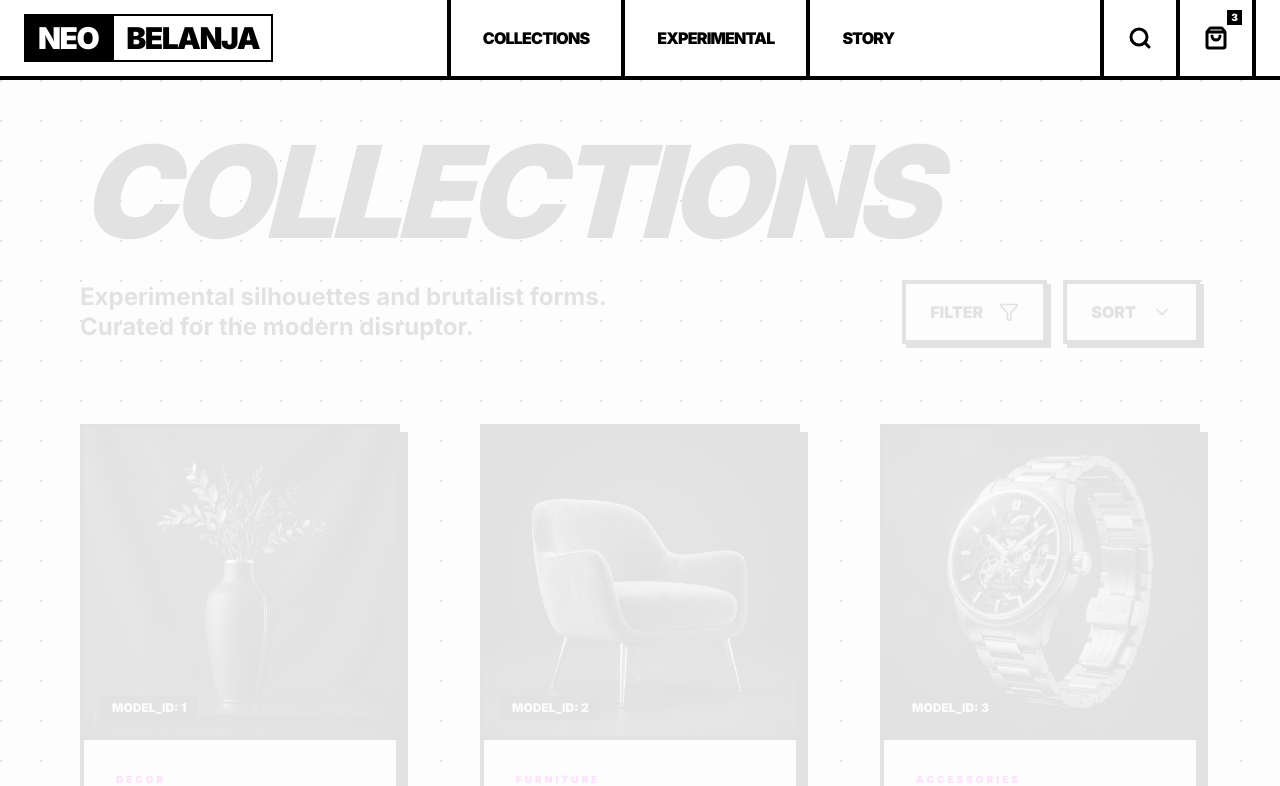
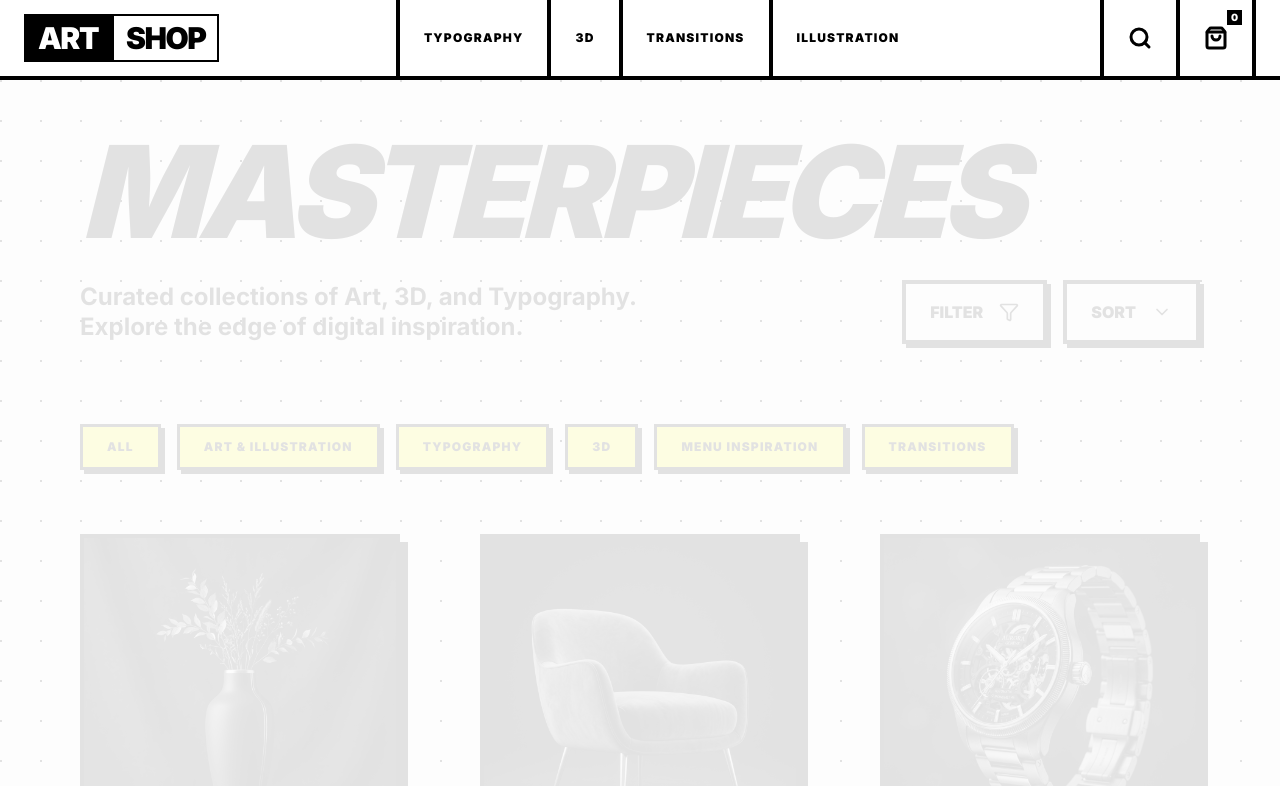
Before and after one commit to Rapprince29/Web-Belanja, a Next.js app: page /catalog in a window 1280 px wide. Shown: the top 786 px of the page. Built offline with nearby package versions, Linux system fonts and the light colour scheme.

Commit message:
Restructure project with new categories: Art & Illustration, Typography, 3D, Menu Inspiration, and Transitions

```diff
--- a/src/app/catalog/page.tsx
+++ b/src/app/catalog/page.tsx
@@ -7,12 +7,12 @@ import { Filter, ChevronDown, ShoppingBag, Zap } from "lucide-react";
 import { useState } from "react";
 
 const products = [
-  { id: 1, name: "AESTHETIC VASE", price: "$120", category: "DECOR", img: "/vase.png", color: "bg-yellow" },
-  { id: 2, name: "MINIMALIST CHAIR", price: "$450", category: "FURNITURE", img: "/chair.png", color: "bg-secondary" },
-  { id: 3, name: "LUXE TIMEPIECE", price: "$890", category: "ACCESSORIES", img: "/watch.png", color: "bg-accent" },
-  { id: 4, name: "MODERN LAMP", price: "$230", category: "LIGHTING", img: "/lamp.png", color: "bg-yellow" },
-  { id: 5, name: "SILK SCARF", price: "$150", category: "FASHION", img: "/scarf.png", color: "bg-secondary" },
-  { id: 6, name: "CERAMIC BOWL", price: "$85", category: "DECOR", img: "/bowl.png", color: "bg-accent" },
+  { id: 1, name: "ABSTRACT CANVAS", price: "$120", category: "ART & ILLUSTRATION", img: "/vase.png", color: "bg-yellow" },
+  { id: 2, name: "GEOMETRIC 3D", price: "$450", category: "3D", img: "/chair.png", color: "bg-secondary" },
+  { id: 3, name: "KINETIC TYPE", price: "$890", category: "TYPOGRAPHY", img: "/watch.png", color: "bg-accent" },
+  { id: 4, name: "UI MENU KIT", price: "$230", category: "MENU INSPIRATION", img: "/lamp.png", color: "bg-yellow" },
+  { id: 5, name: "FLUID MOTION", price: "$150", category: "TRANSITIONS", img: "/scarf.png", color: "bg-secondary" },
+  { id: 6, name: "EDITORIAL TYPE", price: "$85", category: "TYPOGRAPHY", img: "/bowl.png", color: "bg-accent" },
 ];
 
 export default function Catalog() {
@@ -45,10 +45,10 @@ export default function Catalog() {
       </AnimatePresence>
 
       <header className="mb-20">
-        <h1 className="text-7xl lg:text-9xl font-black tracking-tighter uppercase italic mb-6">Collections</h1>
+        <h1 className="text-7xl lg:text-9xl font-black tracking-tighter uppercase italic mb-6">Masterpieces</h1>
         <div className="flex flex-col lg:flex-row gap-10 lg:items-center">
           <p className="text-2xl font-bold max-w-xl leading-tight">
-            Experimental silhouettes and brutalist forms. Curated for the modern disruptor.
+            Curated collections of Art, 3D, and Typography. Explore the edge of digital inspiration.
           </p>
           <div className="flex-1 flex justify-end gap-4">
             <div className="bg-white border-4 border-black px-6 py-4 font-black flex items-center gap-4 shadow-[4px_4px_0px_0px_rgba(0,0,0,1)]">
@@ -60,6 +60,15 @@ export default function Catalog() {
           </div>
         </div>
       </header>
+
+      {/* Category Pills */}
+      <div className="flex flex-wrap gap-4 mb-16">
+        {["ALL", "ART & ILLUSTRATION", "TYPOGRAPHY", "3D", "MENU INSPIRATION", "TRANSITIONS"].map((cat) => (
+          <button key={cat} className="brutal-btn bg-white hover:bg-black hover:text-white text-xs tracking-widest px-4 py-2">
+            {cat}
+          </button>
+        ))}
+      </div>
 
       <div className="grid grid-cols-1 md:grid-cols-2 lg:grid-cols-3 gap-12 lg:gap-20">
         {products.map((product, idx) => (
@@ -78,13 +87,13 @@ export default function Catalog() {
                     fill
                     className="object-cover grayscale group-hover:grayscale-0 group-hover:scale-110 transition-all duration-700"
                   />
-                  <div className="absolute bottom-4 left-4 bg-black text-white px-3 py-1 font-black text-xs">
-                    MODEL_ID: {product.id}
+                  <div className="absolute bottom-4 left-4 bg-black text-white px-3 py-1 font-black text-[10px]">
+                    TYPE: {product.category}
                   </div>
                 </div>
                 <div className="p-8 flex-1 flex flex-col justify-between">
                   <div>
-                    <span className="text-[10px] font-black tracking-[0.3em] text-accent uppercase block mb-2">{product.category}</span>
+                    <span className="text-[10px] font-black tracking-[0.3em] text-accent uppercase block mb-2">COLLECTION_0{product.id}</span>
                     <h3 className="text-4xl font-black tracking-tighter mb-6">{product.name}</h3>
                   </div>
                   <div className="flex justify-between items-center">
--- a/src/app/page.tsx
+++ b/src/app/page.tsx
@@ -30,15 +30,13 @@ export default function Home() {
             className="fixed bottom-10 right-10 z-[100] bg-yellow border-4 border-black p-6 shadow-[8px_8px_0px_0px_rgba(0,0,0,1)] flex items-center gap-4"
           >
             <Zap size={32} fill="black" />
-            <span className="font-black text-xl uppercase tracking-tighter">{activeProduct} ADDED!</span>
+            <span className="font-black text-xl uppercase tracking-tighter">{activeProduct} SAVED!</span>
           </motion.div>
         )}
       </AnimatePresence>
 
-      {/* Hero Section: Experimental Bento Layout */}
+      {/* Hero Section */}
       <section className="grid grid-cols-1 lg:grid-cols-12 min-h-[calc(100vh-80px)] border-b-4 border-black">
-
-        {/* Left Column: Text */}
         <div className="lg:col-span-7 p-10 lg:p-20 border-r-4 border-black flex flex-col justify-center bg-white">
           <motion.div
             initial={{ x: -100, opacity: 0 }}
@@ -46,68 +44,65 @@ export default function Home() {
             transition={{ duration: 0.8, ease: "backOut" }}
           >
             <div className="bg-secondary border-4 border-black px-4 py-2 inline-block mb-8 font-black uppercase text-sm shadow-[4px_4px_0px_0px_rgba(0,0,0,1)]">
-              EXPERIMENTAL SHOPPING 2024
+              CREATIVE ASSETS // 2024
             </div>
             <h1 className="text-7xl lg:text-9xl font-black tracking-tighter leading-[0.8] mb-10 uppercase">
-              REDEFINING <br />
-              <span className="bg-yellow px-4 border-4 border-black">LUXURY</span>
+              ART & <br />
+              <span className="bg-yellow px-4 border-4 border-black italic">ILLUSTRATION</span>
             </h1>
             <p className="text-2xl font-bold max-w-xl mb-12 leading-tight">
-              A Neo-Brutalist approach to digital commerce. Bold, raw, and absolutely immersive.
+              A premium marketplace for Typography, 3D assets, and Motion Inspiration.
             </p>
 
             <div className="flex flex-wrap gap-6">
               <Link href="/catalog" className="brutal-btn bg-accent text-white text-2xl flex items-center gap-3">
-                EXPLORE NOW <ArrowRight size={32} strokeWidth={3} />
+                BROWSE COLLECTIONS <ArrowRight size={32} strokeWidth={3} />
               </Link>
-              <button className="brutal-btn bg-white text-black text-2xl border-4 border-black">
-                OUR STORY
-              </button>
             </div>
           </motion.div>
         </div>
 
-        {/* Right Column: 3D Scene */}
         <div className="lg:col-span-5 relative bg-muted flex items-center justify-center p-10">
           <div className="w-full h-full border-4 border-black shadow-[12px_12px_0px_0px_rgba(0,0,0,1)] bg-white relative overflow-hidden">
-            <div className="absolute top-4 left-4 z-10 bg-black text-white px-3 py-1 font-black text-xs">LIVE_3D_RENDER.EXE</div>
+            <div className="absolute top-4 left-4 z-10 bg-black text-white px-3 py-1 font-black text-xs italic uppercase">3D_ELEMENTS.COLLECTION</div>
             <ThreeCanvas />
           </div>
         </div>
       </section>
 
-      {/* Experimental Grid Section */}
-      <section className="grid grid-cols-1 md:grid-cols-2 lg:grid-cols-4 border-b-4 border-black">
+      {/* Collections Grid */}
+      <section className="grid grid-cols-1 md:grid-cols-2 lg:grid-cols-5 border-b-4 border-black bg-white">
         {[
-          { label: "MINIMALIST", color: "bg-white", text: "Pure space." },
-          { label: "BRUTAL", color: "bg-yellow", text: "Bold borders." },
-          { label: "EXPERIMENTAL", color: "bg-secondary", text: "Break rules." },
-          { label: "3D MOTION", color: "bg-accent", text: "Fluid art." },
+          { label: "TYPOGRAPHY", color: "hover:bg-yellow" },
+          { label: "3D", color: "hover:bg-secondary" },
+          { label: "MENU INSPIRATION", color: "hover:bg-accent" },
+          { label: "TRANSITIONS", color: "hover:bg-yellow" },
+          { label: "ART & ILLUS", color: "hover:bg-secondary" },
         ].map((item, i) => (
-          <div key={i} className={`${item.color} p-10 border-r-4 last:border-r-0 border-black group cursor-help transition-all hover:bg-black hover:text-white`}>
-            <h3 className="text-4xl font-black mb-4 tracking-tighter italic">{item.label}</h3>
-            <p className="font-bold text-lg opacity-60 group-hover:opacity-100">{item.text}</p>
-          </div>
+          <Link key={i} href="/catalog" className={`${item.color} p-8 border-r-4 last:border-r-0 border-black transition-all group`}>
+            <h3 className="text-2xl font-black mb-4 tracking-tighter group-hover:italic">{item.label}</h3>
+            <div className="text-[10px] font-black opacity-40 group-hover:opacity-100">EXPLORE_COLLECTION.0{i+1}</div>
+          </Link>
         ))}
       </section>
 
-      {/* Featured Products: Brutalist Grid */}
+      {/* Featured Pieces */}
       <section className="p-10 lg:p-20">
         <div className="flex flex-col lg:flex-row justify-between items-start lg:items-end mb-20 gap-10">
           <div>
-            <h2 className="text-6xl lg:text-8xl font-black tracking-tighter uppercase italic">Featured Pieces</h2>
+            <h2 className="text-6xl lg:text-8xl font-black tracking-tighter uppercase italic">Top Assets</h2>
             <div className="h-4 w-64 bg-accent border-4 border-black -mt-4 ml-4"></div>
           </div>
-          <Link href="/catalog" className="brutal-btn bg-secondary text-black">
-            VIEW ALL COLLECTIONS
+          <Link href="/catalog" className="brutal-btn bg-white text-black">
+            VIEW ALL
           </Link>
         </div>
 
         <div className="grid grid-cols-1 md:grid-cols-3 gap-12">
           {[
-            { id: 4, name: "MODERN LAMP", price: "$230", img: "/lamp.png", color: "bg-yellow" },
-            { id: 5, name: "SILK SCARF", price: "$150", img: "/scarf.png", color: "bg-secondary" },
-            { id: 6, name: "CERAMIC BOWL", price: "$85", img: "/bowl.png", color: "bg-accent" },
+            { id: 3, name: "KINETIC TYPE", price: "$890", img: "/watch.png", color: "bg-accent", cat: "TYPOGRAPHY" },
+            { id: 4, name: "UI MENU KIT", price: "$230", img: "/lamp.png", color: "bg-yellow", cat: "MENU" },
+            { id: 5, name: "FLUID MOTION", price: "$150", img: "/scarf.png", color: "bg-secondary", cat: "TRANSITIONS" },
           ].map((product, i) => (
             <motion.div
               key={product.id}
@@ -122,8 +117,8 @@ export default function Home() {
                     fill
                     className="object-cover grayscale group-hover:grayscale-0 transition-all duration-500"
                   />
-                  <div className="absolute top-4 right-4 bg-black text-white px-3 py-1 font-black text-xs italic">
-                    {product.id}.COLLECTION
+                  <div className="absolute top-4 right-4 bg-black text-white px-3 py-1 font-black text-[10px] italic">
+                    {product.cat}
                   </div>
                 </div>
                 <div className="p-8 flex-1 flex flex-col justify-between bg-white">
@@ -131,7 +126,7 @@ export default function Home() {
                     <h3 className="text-4xl font-black mb-2 tracking-tighter">{product.name}</h3>
                     <div className="flex items-center gap-2 mb-6">
                       <Star size={16} fill="black" />
-                      <span className="font-black text-sm uppercase">TOP RATED</span>
+                      <span className="font-black text-[10px] uppercase">PREMIUM_ASSET</span>
                     </div>
                   </div>
                   <div className="flex justify-between items-center">
@@ -141,7 +136,7 @@ export default function Home() {
                         e.preventDefault();
                         addToCart(product.name);
                       }}
-                      className="bg-black text-white p-4 hover:bg-yellow hover:text-black transition-colors"
+                      className="bg-black text-white p-4 hover:bg-yellow hover:text-black transition-colors z-20"
                     >
                       <ShoppingBag size={28} strokeWidth={3} />
                     </button>
@@ -152,45 +147,6 @@ export default function Home() {
           ))}
         </div>
       </section>
-
-      {/* Brutalist Footer */}
-      <footer className="bg-black text-white p-10 lg:p-20 border-t-8 border-yellow">
-        <div className="grid grid-cols-1 lg:grid-cols-12 gap-20 mb-20">
-          <div className="lg:col-span-6">
-            <h2 className="text-6xl lg:text-9xl font-black tracking-tighter leading-none mb-10 text-stroke">STAY BOLD.</h2>
-            <p className="text-2xl font-bold max-w-md mb-10 text-yellow">Join the neo-belanja circle for exclusive drops and experimental releases.</p>
-            <div className="flex border-4 border-white">
-              <input type="text" placeholder="YOUR_EMAIL@XYZ.COM" className="bg-transparent p-6 flex-1 font-black uppercase focus:outline-none" />
-              <button className="bg-white text-black px-10 font-black uppercase text-xl hover:bg-yellow transition-colors">JOIN</button>
-            </div>
-          </div>
-          <div className="lg:col-span-6 grid grid-cols-2 gap-10">
-            <div>
-              <h4 className="font-black text-yellow text-xl mb-8 uppercase tracking-widest italic">Navigation</h4>
-              <ul className="flex flex-col gap-4 font-black text-4xl tracking-tighter">
-                <li><Link href="/catalog" className="hover:line-through">SHOP</Link></li>
-                <li><Link href="#" className="hover:line-through">ABOUT</Link></li>
-                <li><Link href="#" className="hover:line-through">STORY</Link></li>
-              </ul>
-            </div>
-            <div>
-              <h4 className="font-black text-secondary text-xl mb-8 uppercase tracking-widest italic">Social</h4>
-              <ul className="flex flex-col gap-4 font-black text-4xl tracking-tighter">
-                <li><Link href="#" className="hover:line-through">IG</Link></li>
-                <li><Link href="#" className="hover:line-through">TW</Link></li>
-                <li><Link href="#" className="hover:line-through">FB</Link></li>
-              </ul>
-            </div>
-          </div>
-        </div>
-        <div className="flex flex-col md:row justify-between items-center pt-10 border-t-2 border-white/20 font-black text-xs tracking-[0.5em] text-white/40">
-          <div>NEO BELANJA // 2024 © ALL RIGHTS RESERVED</div>
-          <div className="flex gap-10 mt-6 md:mt-0">
-            <Link href="#">PRIVACY_POL</Link>
-            <Link href="#">TERMS_SERV</Link>
-          </div>
-        </div>
-      </footer>
     </main>
   );
 }
--- a/src/components/Navbar.tsx
+++ b/src/components/Navbar.tsx
@@ -2,7 +2,7 @@
 
 import React, { useState } from 'react';
 import Link from 'next/link';
-import { ShoppingBag, Search, Menu, X, ArrowRight } from 'lucide-react';
+import { ShoppingBag, Search, Menu, X } from 'lucide-react';
 import { motion, AnimatePresence } from 'framer-motion';
 
 const Navbar = () => {
@@ -11,29 +11,32 @@ const Navbar = () => {
   return (
     <nav className="fixed top-0 left-0 w-full z-50 bg-white border-b-4 border-black px-6 h-20 flex items-center justify-between">
       <Link href="/" className="text-3xl font-black tracking-tighter flex items-center gap-0">
-        <span className="bg-black text-white px-3 py-1 border-2 border-black">NEO</span>
-        <span className="border-2 border-black px-3 py-1">BELANJA</span>
+        <span className="bg-black text-white px-3 py-1 border-2 border-black">ART</span>
+        <span className="border-2 border-black px-3 py-1">SHOP</span>
       </Link>
 
       <div className="hidden md:flex items-center h-full">
-        <Link href="/catalog" className="h-full flex items-center px-8 border-l-4 border-black hover:bg-yellow font-black tracking-tighter transition-colors">
-          COLLECTIONS
+        <Link href="/catalog" className="h-full flex items-center px-6 border-l-4 border-black hover:bg-yellow font-black text-xs tracking-widest transition-colors">
+          TYPOGRAPHY
         </Link>
-        <Link href="#" className="h-full flex items-center px-8 border-l-4 border-black hover:bg-accent font-black tracking-tighter transition-colors">
-          EXPERIMENTAL
+        <Link href="/catalog" className="h-full flex items-center px-6 border-l-4 border-black hover:bg-secondary font-black text-xs tracking-widest transition-colors">
+          3D
         </Link>
-        <Link href="#" className="h-full flex items-center px-8 border-l-4 border-black hover:bg-secondary font-black tracking-tighter transition-colors">
-          STORY
+        <Link href="/catalog" className="h-full flex items-center px-6 border-l-4 border-black hover:bg-accent font-black text-xs tracking-widest transition-colors">
+          TRANSITIONS
+        </Link>
+        <Link href="/catalog" className="h-full flex items-center px-6 border-l-4 border-black hover:bg-yellow font-black text-xs tracking-widest transition-colors">
+          ILLUSTRATION
         </Link>
       </div>
 
       <div className="flex items-center gap-0 h-full border-l-4 border-black">
-        <button className="h-full px-6 hover:bg-yellow transition-colors border-r-4 border-black">
+        <button className="h-full px-6 hover:bg-black hover:text-white transition-colors border-r-4 border-black">
           <Search size={24} strokeWidth={3} />
         </button>
         <button className="h-full px-6 hover:bg-accent transition-colors border-r-4 border-black relative group">
           <ShoppingBag size={24} strokeWidth={3} />
-          <span className="absolute top-2 right-2 bg-black text-white text-[10px] font-black px-1 border-2 border-white">3</span>
+          <span className="absolute top-2 right-2 bg-black text-white text-[10px] font-black px-1 border-2 border-white">0</span>
         </button>
         <button className="md:hidden px-6" onClick={() => setIsOpen(!isOpen)}>
           {isOpen ? <X size={28} strokeWidth={3} /> : <Menu size={28} strokeWidth={3} />}
@@ -48,9 +51,9 @@ const Navbar = () => {
             exit={{ y: -100, opacity: 0 }}
             className="absolute top-20 left-0 w-full bg-white border-b-4 border-black p-10 flex flex-col gap-6 md:hidden z-40"
           >
-            <Link href="/catalog" className="text-4xl font-black italic hover:text-accent" onClick={() => setIsOpen(false)}>COLLECTIONS</Link>
-            <Link href="#" className="text-4xl font-black italic hover:text-secondary" onClick={() => setIsOpen(false)}>EXPERIMENTAL</Link>
-            <Link href="#" className="text-4xl font-black italic hover:text-yellow" onClick={() => setIsOpen(false)}>STORY</Link>
+            <Link href="/catalog" className="text-4xl font-black italic hover:text-accent" onClick={() => setIsOpen(false)}>TYPOGRAPHY</Link>
+            <Link href="/catalog" className="text-4xl font-black italic hover:text-secondary" onClick={() => setIsOpen(false)}>3D</Link>
+            <Link href="/catalog" className="text-4xl font-black italic hover:text-yellow" onClick={() => setIsOpen(false)}>TRANSITIONS</Link>
           </motion.div>
         )}
       </AnimatePresence>
```
